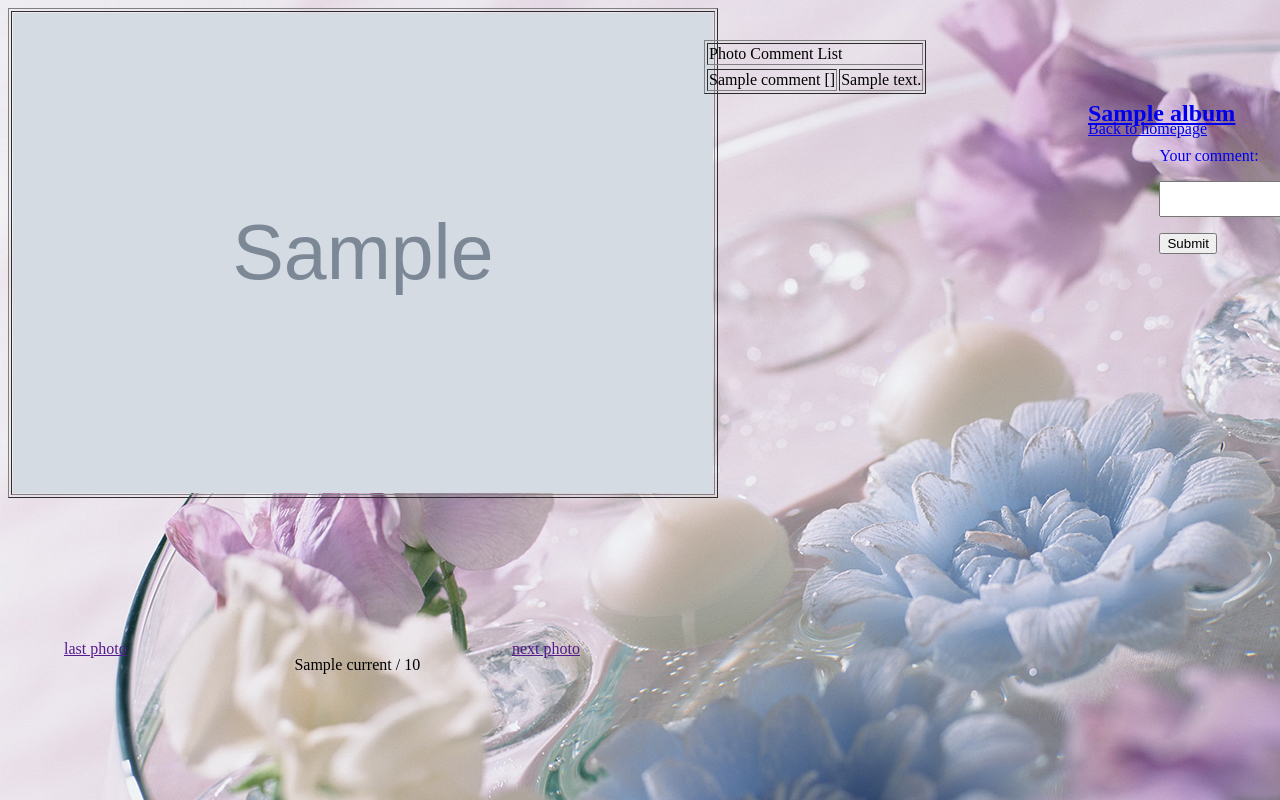
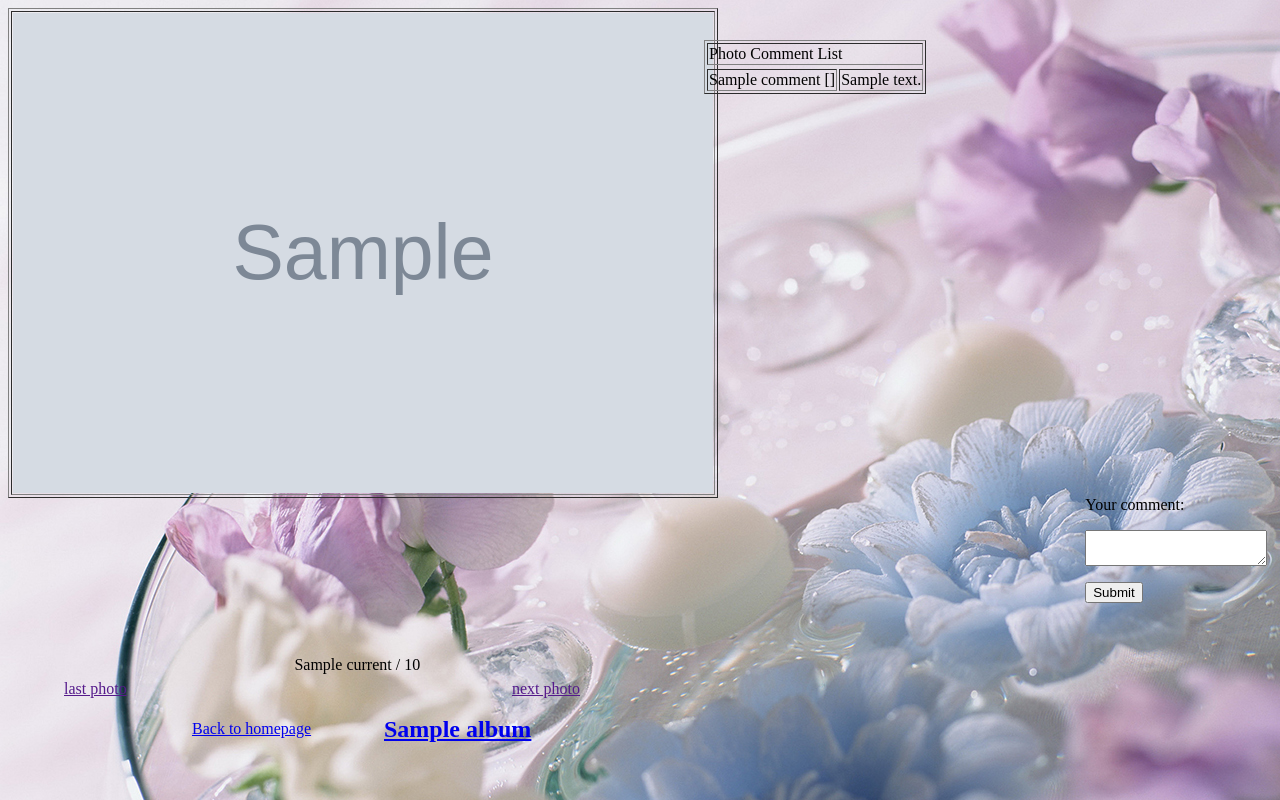
Before and after one commit to MtMoon/cst25, a Django app: template templates/photo_view.html in a window 1280 px wide. Run offline with Django 3.2, Linux system fonts and the light colour scheme; tables that the repository leaves empty hold one stand-in row (values such as "Sample post"); the template is opened without the code that fills it: values that come from a table or form of the project are taken from there, most other values are stand-ins (such as "Sample title", 1, 10 or a date in 2020); grey boxes marked "Sample" are stand-in pictures; form fields are guessed from the names that the template uses.

Commit message:
last change
last change

```diff
--- a/photo/settings.py
+++ b/photo/settings.py
@@ -3,7 +3,7 @@
 ALBUM_NPP = 16
 
 # How many photos are shown in an album page.
-PHOTO_NPP = 16
+PHOTO_NPP = 8
 
 # The URL of the login page.
 LOGIN_URL = '/account/login/'
--- a/templates/photo_view.html
+++ b/templates/photo_view.html
@@ -9,13 +9,13 @@
         {
             position:absolute;
             left:5%;
-            top:80%;
+            top:85%;
         }
         #next
         {
             position:absolute;
             left:40%;
-            top:80%;
+            top:85%;
         }
         #page
         {
@@ -32,21 +32,23 @@
         #homepage
         {
             position:absolute;
-            left:85%;
-            top:15%;
+            left:15%;
+            top:90%;
         }
         #homepage_album
         {
             position:absolute;
-            left:85%;
-            top:10%;
+            left:30%;
+            top:87%;
         }
         #form
         {
             position:absolute;
-            left:60%;
             top:60%;
+            right:1%;
         }
+
+
 
 
     </style>
@@ -79,14 +81,16 @@
     {% endif %}
 
      <h2 id="homepage_album"><a href="{{ album.url }}">{{ album.name }}</a></h2>
-     <a id="homepage" href="{{ homepage }}">Back to homepage</button>
+     <a id="homepage" href="{{ homepage }}">Back to homepage</a>
 
-    <form method="post" action="{{ photo.url }}" id="form">
+    <div id="form">
+        <form method="post" action="{{ photo.url }}">
         {% csrf_token %}
         <p>Your comment:</p>
         <p>{{ form.comment }}</p>
         <input type="submit" value="Submit" />
-    </form>
+        </form>
+    </div>
 
 
 
```
Also changed, not shown: 1 other file.
